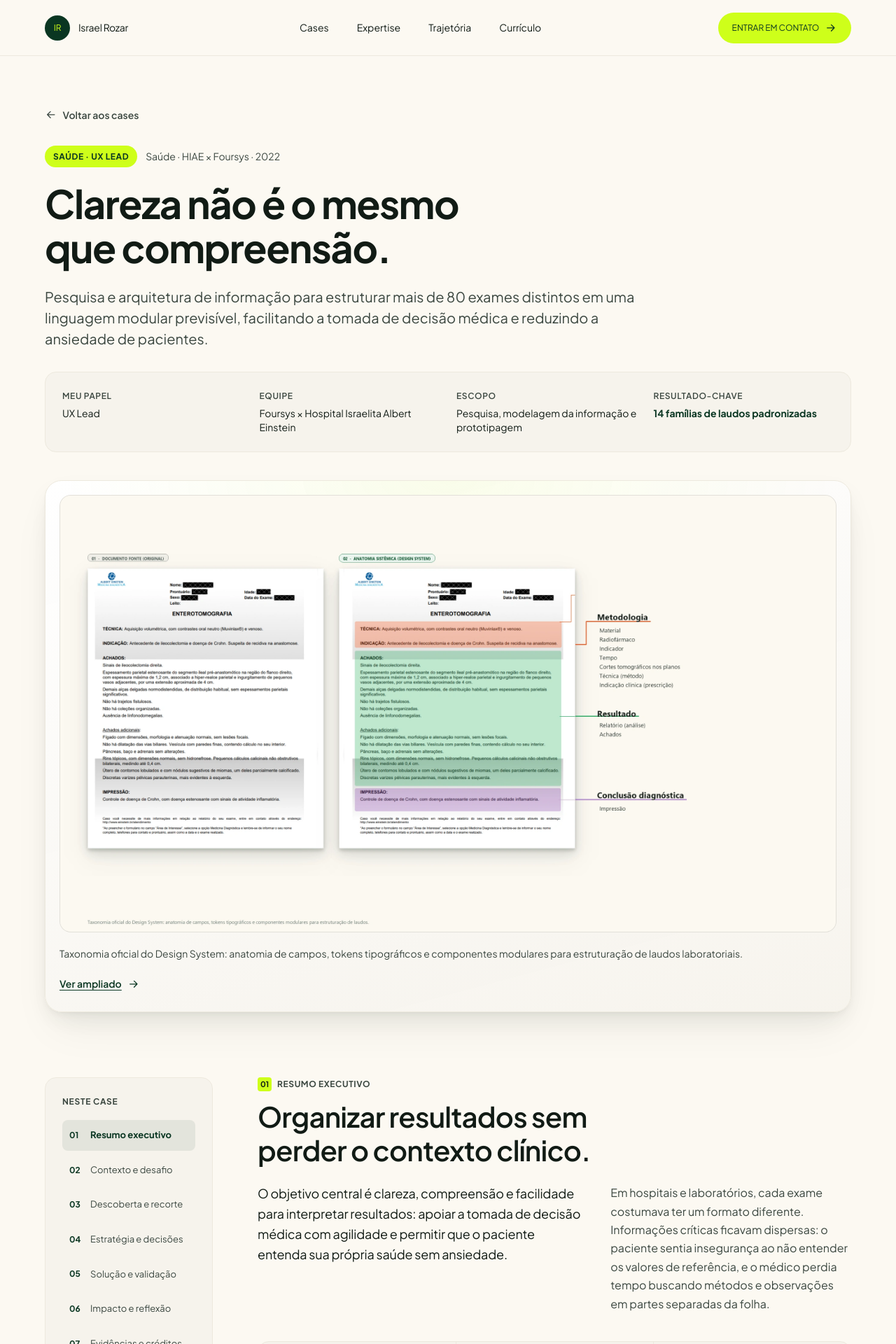
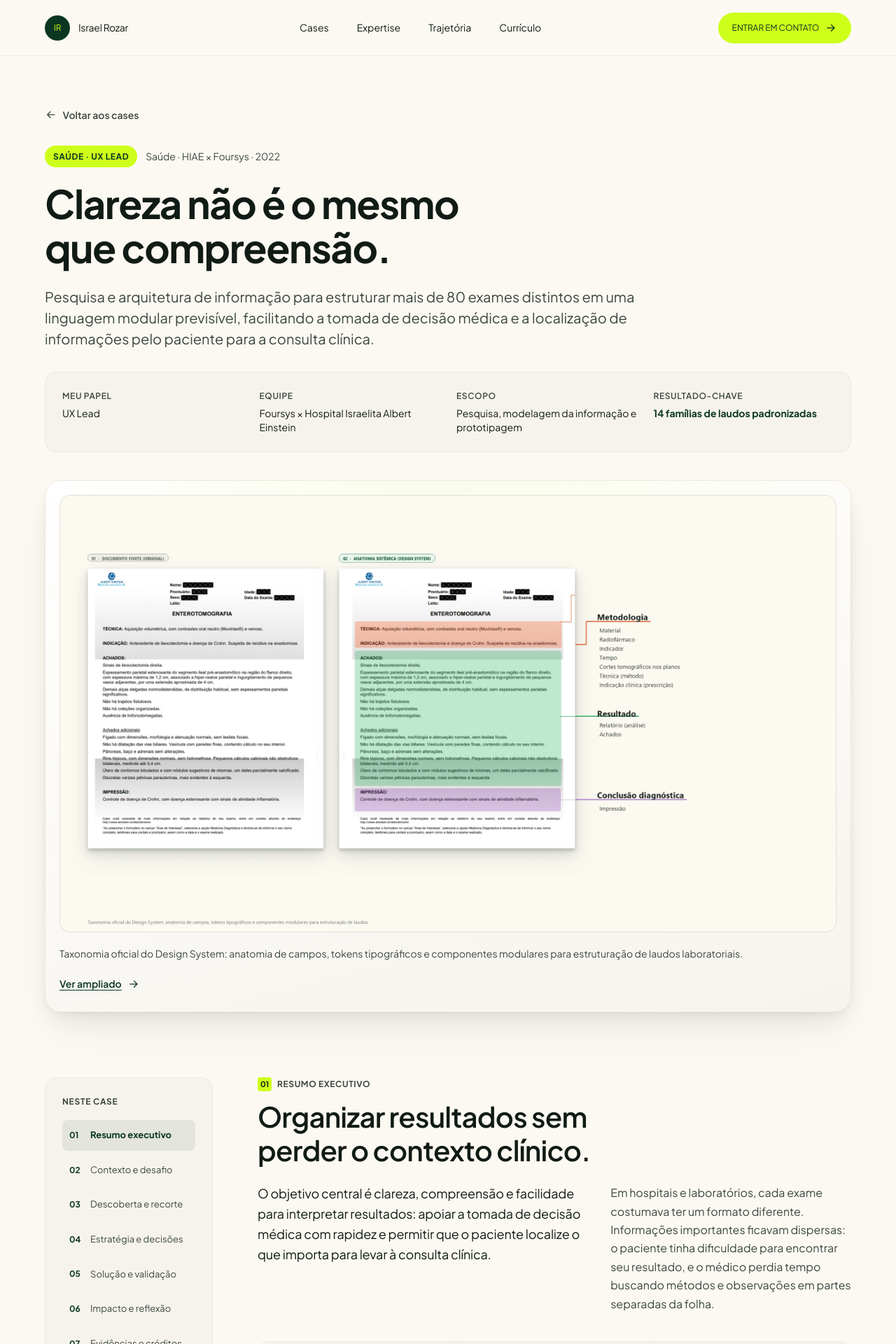
Before and after one commit to israelfull-commits/portfolio, a React (Vite) app in the folder site/: page /cases/einstein-laudos in a window 1280 px wide. Shown: the top 1920 px of the page at 70% size. Built offline with nearby package versions, Linux system fonts and the light colour scheme.

Commit message:
fix(einstein): align patient pain point strictly with factual research data (location for clinical consultation)

```diff
--- a/site/src/pages/CasePages.tsx
+++ b/site/src/pages/CasePages.tsx
@@ -192,7 +192,7 @@ export const einsteinPresentation: CasePresentationData = {
   headline: "Clareza não é o mesmo que compreensão.",
 
   subtitle:
-    "Pesquisa e arquitetura de informação para estruturar mais de 80 exames distintos em uma linguagem modular previsível, facilitando a tomada de decisão médica e reduzindo a ansiedade de pacientes.",
+    "Pesquisa e arquitetura de informação para estruturar mais de 80 exames distintos em uma linguagem modular previsível, facilitando a tomada de decisão médica e a localização de informações pelo paciente para a consulta clínica.",
 
   role: "UX Lead",
 
@@ -230,10 +230,10 @@ export const einsteinPresentation: CasePresentationData = {
         <>
           <div className="cp-summary">
             <p className="cp-lead">
-              O objetivo central é clareza, compreensão e facilidade para interpretar resultados: apoiar a tomada de decisão médica com agilidade e permitir que o paciente entenda sua própria saúde sem ansiedade.
+              O objetivo central é clareza, compreensão e facilidade para interpretar resultados: apoiar a tomada de decisão médica com rapidez e permitir que o paciente localize o que importa para levar à consulta clínica.
             </p>
             <p>
-              Em hospitais e laboratórios, cada exame costumava ter um formato diferente. Informações críticas ficavam dispersas: o paciente sentia insegurança ao não entender os valores de referência, e o médico perdia tempo buscando métodos e observações em partes separadas da folha.
+              Em hospitais e laboratórios, cada exame costumava ter um formato diferente. Informações importantes ficavam dispersas: o paciente tinha dificuldade para encontrar seu resultado, e o médico perdia tempo buscando métodos e observações em partes separadas da folha.
             </p>
           </div>
           <CaseMetrics
@@ -309,7 +309,7 @@ export const einsteinPresentation: CasePresentationData = {
             items={[
               "Como o médico trabalha: em uma consulta rápida ou no pronto-socorro, ele precisa bater o olho e identificar em 3 segundos se algum número está fora do padrão.",
 
-              "Como o paciente lê: termos técnicos e tabelas densas causam ansiedade. O paciente quer entender com clareza o que aquele resultado significa antes mesmo da consulta.",
+              "Como o paciente lê: busca o próprio resultado e precisa localizar o que importa para levar à conversa médica, sem se perder em termos técnicos ou fazer interpretações clínicas isoladas.",
 
               "Limitações dos sistemas: mapeamos o tamanho dos textos e tabelas para garantir que nenhuma palavra ou número ficasse cortado em qualquer impressora.",
             ]}
```
